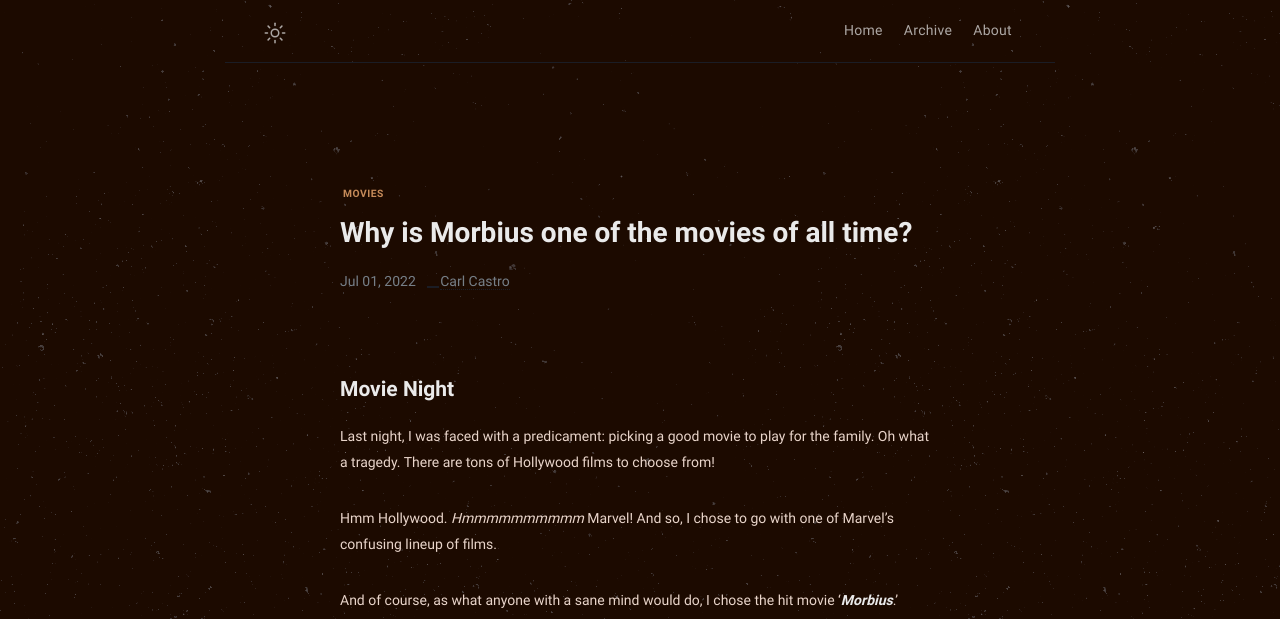
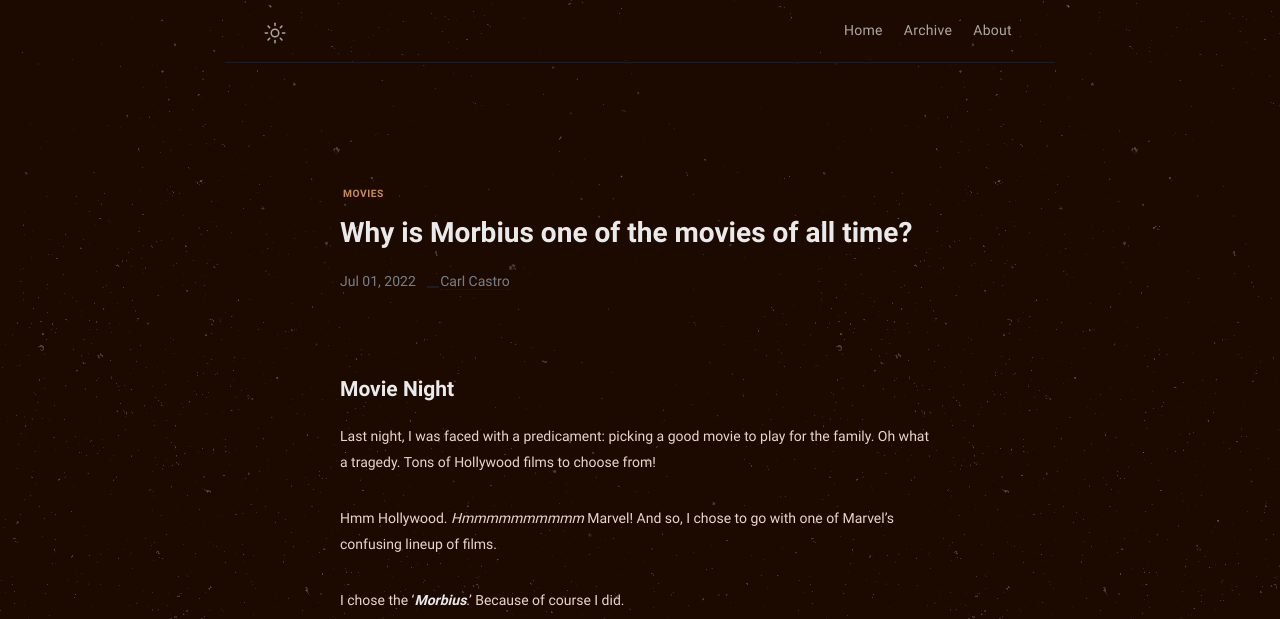
Before and after one commit to philippines69/carlcastroarchives, a Jekyll site: the page built from _posts/2022-06-30-morbius-is-one-of-the-movies-of-all-time.md, in a window 1280 px wide and 1400 px high, cut to the strip 0-619 px from the top of the window. Built offline with Jekyll 4.4.1, drawn with Linux system fonts in a browser that asks for light colours; some of the changed text lies outside the part shown.

Commit message:
Update from Forestry.io philippines69 updated _posts/2022-06-30-morbius-is-one-of-the-movies-of-all-time.md

```diff
--- a/_posts/2022-06-30-morbius-is-one-of-the-movies-of-all-time.md
+++ b/_posts/2022-06-30-morbius-is-one-of-the-movies-of-all-time.md
@@ -9,17 +9,15 @@
 ---
 # Movie Night
 
-Last night, I was faced with a predicament: picking a good movie to play for the family. Oh what a tragedy. There are tons of Hollywood films to choose from!
+Last night, I was faced with a predicament: picking a good movie to play for the family. Oh what a tragedy. Tons of Hollywood films to choose from!
 
 Hmm Hollywood. _Hmmmmmmmmmm_ Marvel! And so, I chose to go with one of Marvel's confusing lineup of films.
 
-And of course, as what anyone with a sane mind would do, I chose the hit movie '**_Morbius_**.'
+I chose the '**_Morbius_**.' Because of course I did.
 
 <figure><img src="https://cdn.discordapp.com/attachments/993410728088305734/993758051456798751/unknown_1.png" alt="Morbius sweep" style="width:600px;"> <figcaption>Fig. 1.0 - A testament to how groundbreaking this movie is</figcaption> </figure>
 
-Of all the Marvel movies, Morbius is definitely one of them.
-
-The runtime of 1 hour and 44 minutes simply wasn't enough. But I GUESS it's fine as long as they're working on a sequel.
+Of all the Marvel movies, Morbius is definitely one of them. The runtime of 1 hour and 44 minutes simply wasn't enough. But I GUESS it's fine as long as they're working on a sequel.
 
 <figure>
 <img src="https://cdn.discordapp.com/attachments/993410728088305734/993411153181032468/ezgif-5-b701a1102f.gif" alt="Morbius changed me" style="width:600px;"> <figcaption>Fig. 2.0 - Me after Morbius</figcaption> </figure>
```
